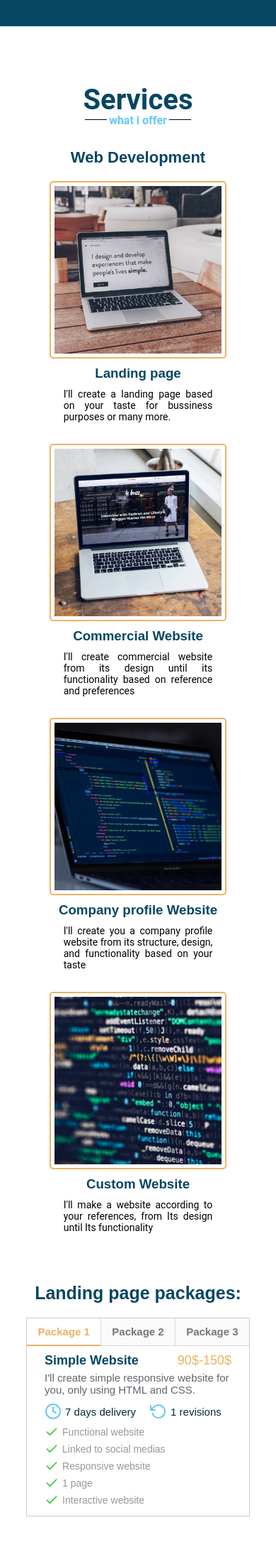
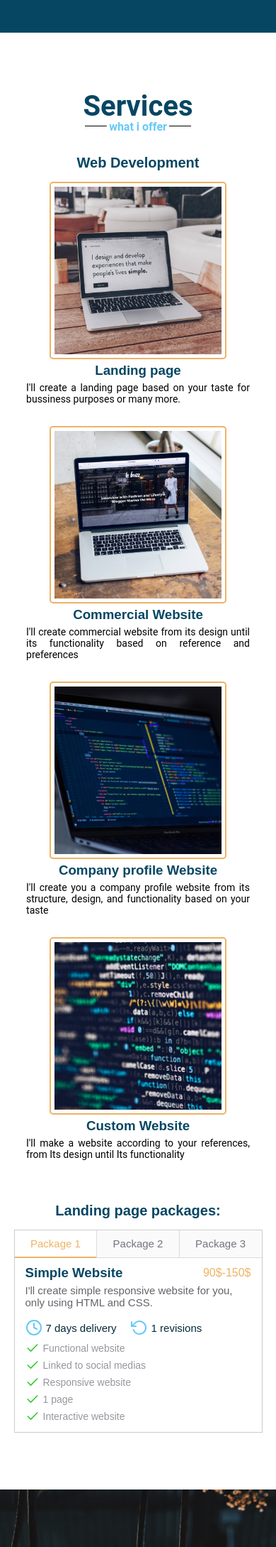
Before and after one commit to nauffal-rizky/nauffal-rizky.github.io, a PHP site: page / in a window 390 px wide. Shown: the part 3880-6059 px from the top of the page at 71% size. Run offline with PHP 8.4, Linux system fonts and the light colour scheme; some libraries are stand-ins or nearby versions.

Commit message:
YCM271123

```diff
--- a/index.html
+++ b/index.html
@@ -212,7 +212,6 @@
               </div>
             </div>
             <h2 class="h-package">Landing page packages:</h2>
-            <div class="package-container">
             <div class="package-table">
               <div class="package-name">
                 <span class="active" data-id="simple">Package 1</span>
@@ -338,13 +337,11 @@
               </div>
             </div>
           </div>
-          </div>
         </section>
       </article>
       <article class="contact" id="contact">
         <h1 class="title">contact</h1>
-        <section class="contact-center">
-          <div class="contact-content">
+        <section class="contact-content">
           <div class="my-info">
             <div class="info-header">
               <h2 class="h-contact">Get in touch</h2>
@@ -411,7 +408,6 @@
               </div>
             </form>
           </div>
-          </div>
         </section>
       </article>
     </main>
--- a/public/scripts/components/about-center.js
+++ b/public/scripts/components/about-center.js
@@ -1,7 +1,7 @@
 class AboutCenter extends HTMLElement {
   constructor() {
     super();
-		this._shadowRoot = this.attachShadow({ mode: "closed" });
+    this._shadowRoot = this.attachShadow({ mode: 'closed' });
   }
   connectedCallback() {
     this.render();
@@ -29,7 +29,7 @@
         font-family: 'Roboto', sans-serif;
         text-align: center;
         text-transform: capitalize;
-        margin: 0px 0px 40px 0px;
+        margin: 0px 0px 60px 0px;
       }
       .title::before{
         content: "";
@@ -141,7 +141,7 @@
         }
         .title {
           font-size: 50px;
-          margin: 0px 0px 35px 0px;
+          margin: 0px 0px 55px 0px;
         }
         .title::before {
           bottom: -5px;
@@ -167,7 +167,7 @@
         }
         .title {
           font-size: 45px;
-          margin: 0px 0px 30px 0px;
+          margin: 0px 0px 50px 0px;
         }
         .title::before {
           bottom: -5px;
@@ -194,6 +194,10 @@
       @media (max-width: 576px) {
         .profile {
           width: 450px;
+        }
+        .title {
+          font-size: 40px;
+          margin: 0px 0px 45px 0px;
         }
         .my-img {
           width: 250px;
@@ -233,4 +237,4 @@
     `;
   }
 }
-customElements.define("about-center", AboutCenter);
+customElements.define('about-center', AboutCenter);
--- a/public/styles/style.css
+++ b/public/styles/style.css
@@ -537,21 +537,19 @@
   letter-spacing: 0.7px;
 }
 .desc-service {
-	width: 90%;
-	font-family: "Roboto", sans-serif;
+  max-width: 90%;
+  width: 350px;
+  font-family: 'Roboto', sans-serif;
   text-align: justify;
 }
 
-.package-container {
-	display: flex;
-	justify-content: center;
-}
 .package-table {
   display: flex;
   flex-direction: column;
-	max-width: 90%;
-	width: 800px;
+  max-width: 100%;
+  width: 600px;
   border: 1px solid #ccc;
+  margin: 0 auto;
 }
 .package-name {
   display: flex;
@@ -588,19 +586,18 @@
   display: flex;
   justify-content: space-between;
   align-items: center;
+  font-size: 20px;
 }
 .package-desc-header h3 {
   color: var(--color-b3);
-	font-size: 20px;
 }
 .package-desc-header span {
   color: var(--color-b2);
-	font-size: 20px;
 }
 .package-desc p {
   color: #62646a;
-	font-family: "Arial", sans-serif;
-	margin: 5px 0px 10px 0px;
+  font-family: 'Arial', sans-serif;
+  margin: 5px 0px 20px 0px;
 }
 .delivery-revision {
   display: flex;
@@ -988,21 +983,35 @@
   .experiences .row p {
     font-size: 14px;
   }
-	.package-desc-header h3,
-	.package-desc-header span {
+  .h-service,
+  .h-package,
+  .h-contact,
+  .h-form {
+    font-size: 22px;
+  }
+  .services-container {
+    margin: 0px 0px 40px 0px;
+  }
+  .package-desc-header {
     font-size: 18px;
+  }
+  .package-desc {
+    padding: 10px 20px;
   }
   .package-desc p {
     font-size: 15px;
+    margin: 5px 0px 15px 0px;
   }
   .delivery span,
   .revision span {
     font-size: 15px;
   }
+  .icons .row {
+    gap: 15px;
   }
-@media (max-width: 705px) {
-	.h-service {
-		font-size: 22px;
+  .submit-btn,
+  .refresh-btn {
+    font-size: 16px;
   }
 }
 @media (max-width: 678px) {
@@ -1041,12 +1050,10 @@
   .skill-header img:hover {
     width: 40px;
   }
-	.h-contact,
-	.h-form {
-		font-size: 20px;
+  .services-container .row .name {
+    margin: 5px 0px;
   }
   .desc-service {
-		max-width: 60%;
     font-size: 14px;
   }
   .contact-content {
@@ -1095,11 +1097,37 @@
   .exp-header p {
     font-size: 14px;
   }
+  .h-service,
+  .h-package {
+    font-size: 20px;
+    margin: 0px 0px 15px 0px;
+  }
+  .package-desc {
+    padding: 10px 15px;
+  }
   .package-name span {
     font-size: 15px;
+    font-weight: lighter;
+  }
+  .package-desc-header {
+    font-size: 16px;
   }
   .selected-service input {
     padding: 8px;
+  }
+  .h-contact,
+  .h-form {
+    font-size: 20px;
+  }
+  .my-info {
+    flex-direction: column;
+    gap: 10px;
+  }
+  .desc-contact {
+    font-size: 14px;
+  }
+  .submit-btn {
+    padding: 8px 0px;
   }
 }
 @media (max-width: 450px) {
```
Also changed, not shown: other parts of public/styles/style.css (+37 -44 lines). Lines whose indentation alone changed are shown as unchanged.
